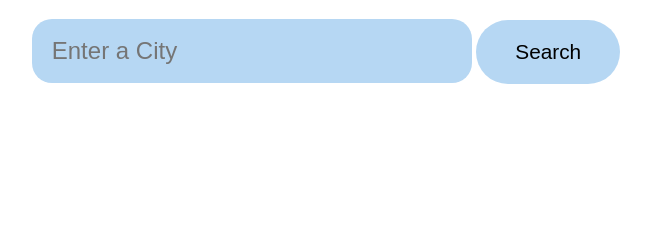
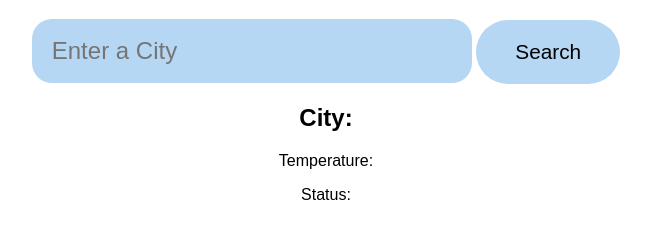
Before and after one commit to bhagatpratham/Weather-App-Js, a plain HTML site: page index.html in a window 1280 px wide. Shown: the part 61-300 px from the top of the page, without its empty margins (314-965 px from the left). Drawn offline with Linux system fonts and the light colour scheme.

Commit message:
Update index.html

```diff
--- a/index.html
+++ b/index.html
@@ -8,6 +8,7 @@
   <link rel="stylesheet" href="style.css">
 </head>
 <body>
+    <div class="container">
         <h1>Check Weather</h1>
         <div class="inputs">
             <input type="text" placeholder="Enter a City" class="inputValue">
@@ -15,10 +16,16 @@
         </div>
 
         <div class="display-weather-container">
-        <h2 class="cityName"></h2>
-        <p class="temperature"></p>
-        <p class="description"></p>
+            <h2 class="cityName">City: </h2>
+            <p class="temperature">Temperature: </p>
+            <p class="description">Status: </p>
         </div>
 
+        <!-- <div class="data-container">
+            <h2>City: </h2>
+            <p>Temperature: </p>
+            <p>Status: </p>
+        </div> -->
+    </div>
     <script src="app.js"></script>
 </body>
```
Lines whose indentation alone changed are shown as unchanged.
